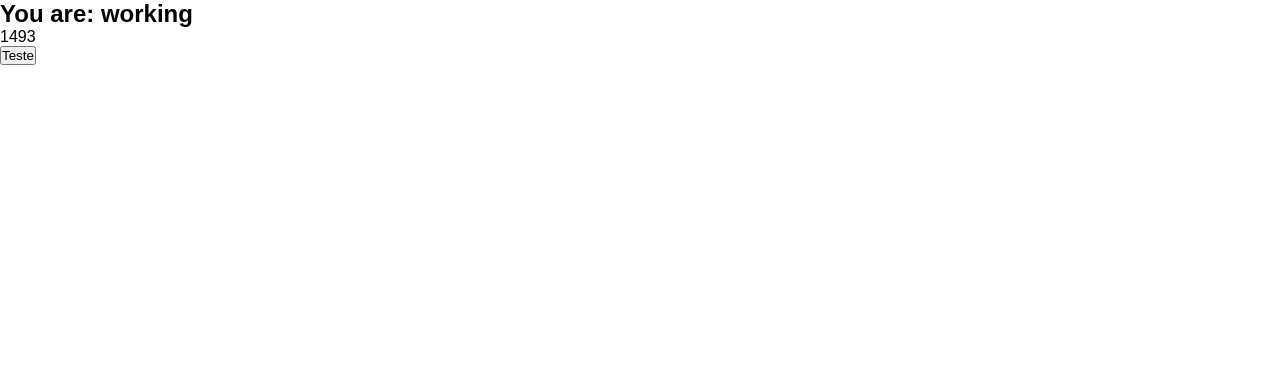
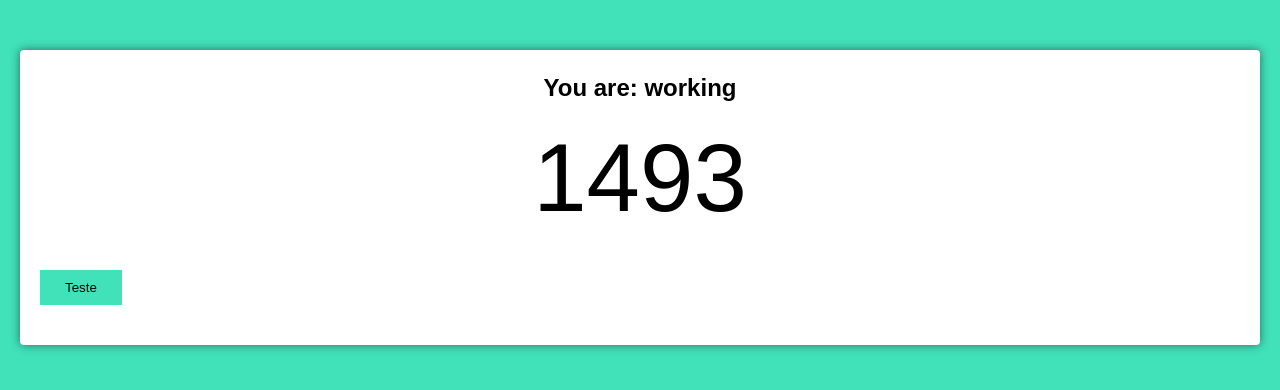
Before and after one commit to gusbdev/pomodoro-typescript, a React (Create React App) app: page / in a window 1280 px wide. Shown: the top 390 px of the page. Built offline with nearby package versions, Linux system fonts and the light colour scheme.

Commit message:
CSS ajustments

```diff
--- a/src/index.css
+++ b/src/index.css
@@ -7,4 +7,63 @@
 
 body {
   font-family: sans-serif;
+  background: #41e1ba;
+  transition: background-color 300ms ease-in-out;
+  line-height: 1.5;
 }
+
+.container {
+  max-width: 640px;
+  margin: 0 auto;
+}
+
+.working {
+  background: #ef5d50;
+}
+
+.hidden {
+  display: none;
+}
+
+.pomodoro {
+  background: #fff;
+  margin: 50px 20px;
+  padding: 20px;
+  border-radius: 4px;
+  box-shadow: 0 0 10px rgba(0, 0, 0, 0.5);
+}
+
+.pomodoro h2 {
+  font-size: 24px;
+  text-align: center;
+}
+
+.pomodoro .timer {
+  font-size: 6rem;
+  text-align: center;
+}
+
+.pomodoro .controls {
+  display: flex;
+  align-items: center;
+  justify-content: space-evenly;
+}
+
+.pomodoro button {
+  background: #41e1ba;
+  border: none;
+  cursor: pointer;
+  padding: 10px 25px;
+  color: #000;
+  transition: background-color 300ms ease-in-out;
+  margin: 20px auto;
+}
+
+.working .pomodoro button {
+  background: #ef5d50;
+  color: #fff;
+}
+
+.pomodoro .details {
+  margin: 20px 0;
+}
```
